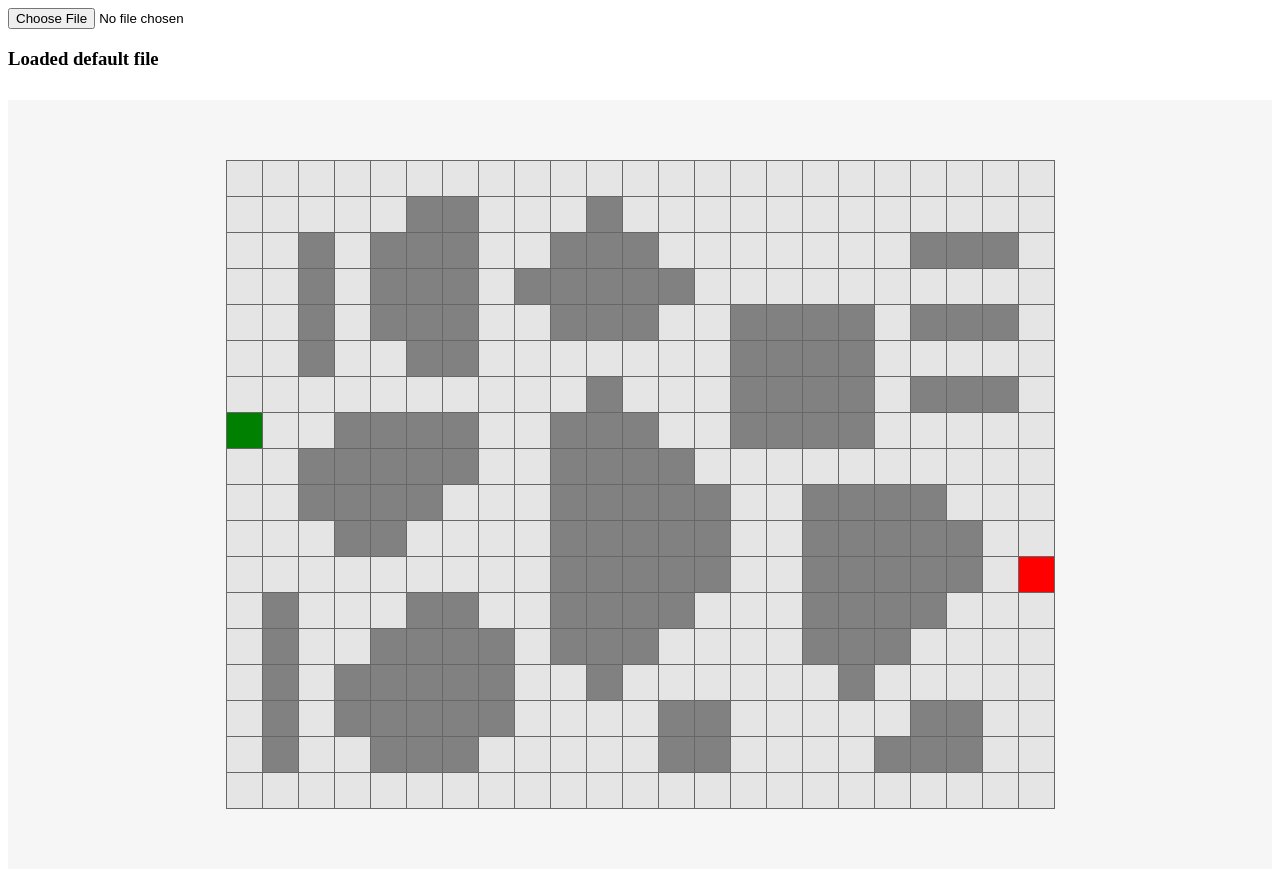
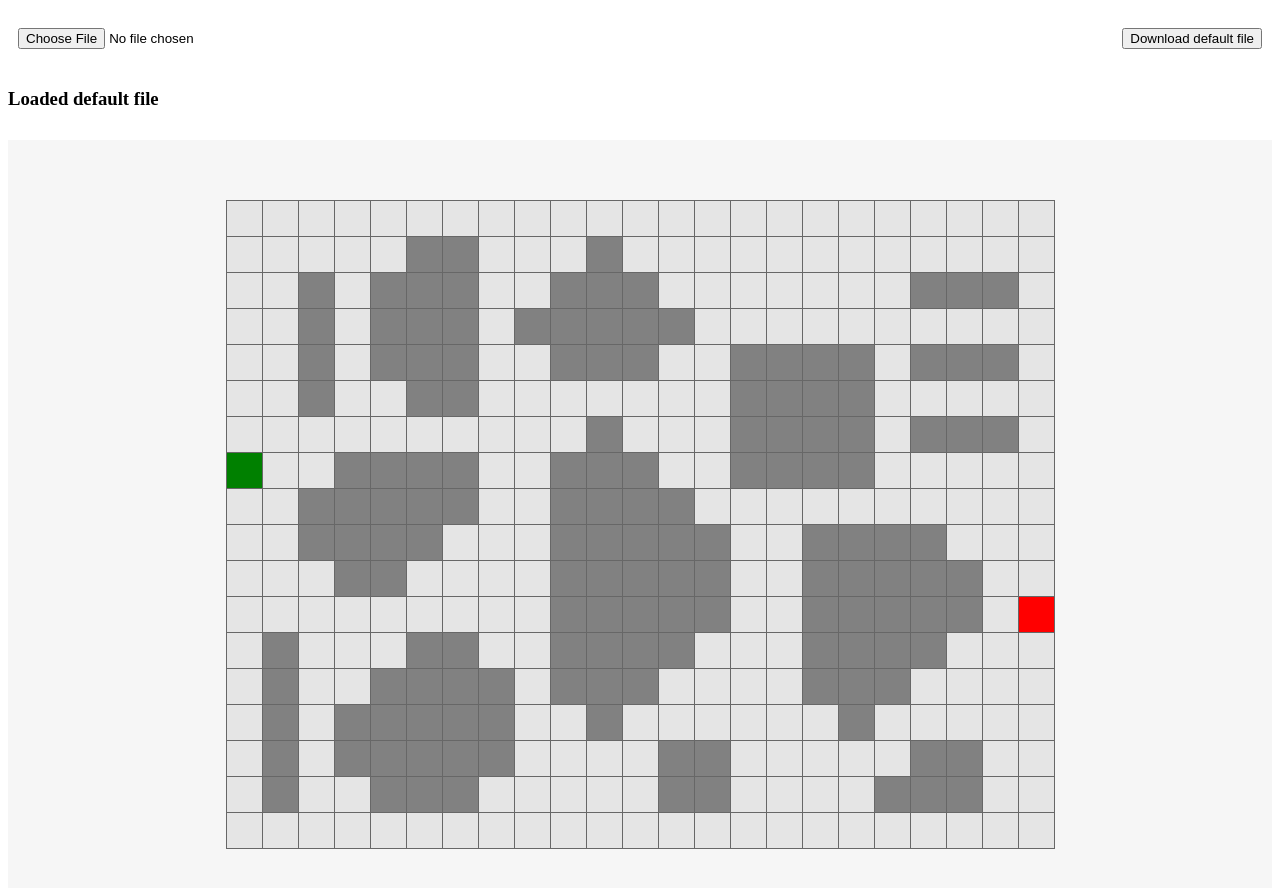
Before and after one commit to MarianSoloshchakLNU/Lab6, an Angular app: page / in a window 1280 px wide. Shown: the top 888 px of the page. Built offline with nearby package versions, Linux system fonts and the light colour scheme; what @angular/fire would draw is missing.

Commit message:
added default config file download

```diff
--- a/src/app/app.component.html
+++ b/src/app/app.component.html
@@ -1,4 +1,10 @@
-<input type="file" (change)="onFileChange($event.target)">
+<div class="top-buttons">
+  <input type="file" (change)="onFileChange($event.target)">
+
+  <button *ngIf="defaultFileData" (click)="onDownloadDefaultFile()">Download default file</button>
+</div>
+
+
 
 <div>
   <h3>Loaded {{defaultFileLoaded ? 'default': 'custom'}} file</h3>
--- a/src/app/app.component.scss
+++ b/src/app/app.component.scss
@@ -45,3 +45,11 @@
     }
   }
 }
+
+
+.top-buttons {
+  display: flex;
+  justify-content: space-between;
+  align-items: flex-start;
+  padding: 20px 10px;
+}
--- a/src/app/app.component.ts
+++ b/src/app/app.component.ts
@@ -2,6 +2,7 @@ import {Component, OnInit} from '@angular/core';
 import {CellStateEnum} from './models/cell-state.enum';
 import {GameFlat} from './models/game-flat';
 import {HttpClient} from '@angular/common/http';
+import {DomSanitizer, SafeResourceUrl} from '@angular/platform-browser';
 
 @Component({
   selector: 'app-root',
@@ -16,8 +17,9 @@ export class AppComponent implements OnInit {
   gameFlat: GameFlat | undefined;
   cellStateEnum = CellStateEnum;
   defaultFileLoaded: boolean = false;
+  defaultFileData: any = null;
 
-  constructor(private httpClient: HttpClient) {
+  constructor(private httpClient: HttpClient, private sanitizer: DomSanitizer ) {
   }
 
   ngOnInit() {
@@ -78,9 +80,21 @@ export class AppComponent implements OnInit {
   loadDefaultConfigFile() {
     this.httpClient.get('assets/config.txt', {responseType: 'text'})
       .subscribe(data => {
+        this.defaultFileData = data;
         this.parseFileDataIntoFlat(data);
         this.defaultFileLoaded = true;
         this.createGame();
       });
   }
+
+  onDownloadDefaultFile () {
+    const blob = new Blob([this.defaultFileData], { type: 'application/octet-stream' });
+
+
+    const a = document.createElement('a');
+
+    a.download = 'config.txt';
+    a.href = window.URL.createObjectURL(blob);
+    a.click();
+  }
 }
```
